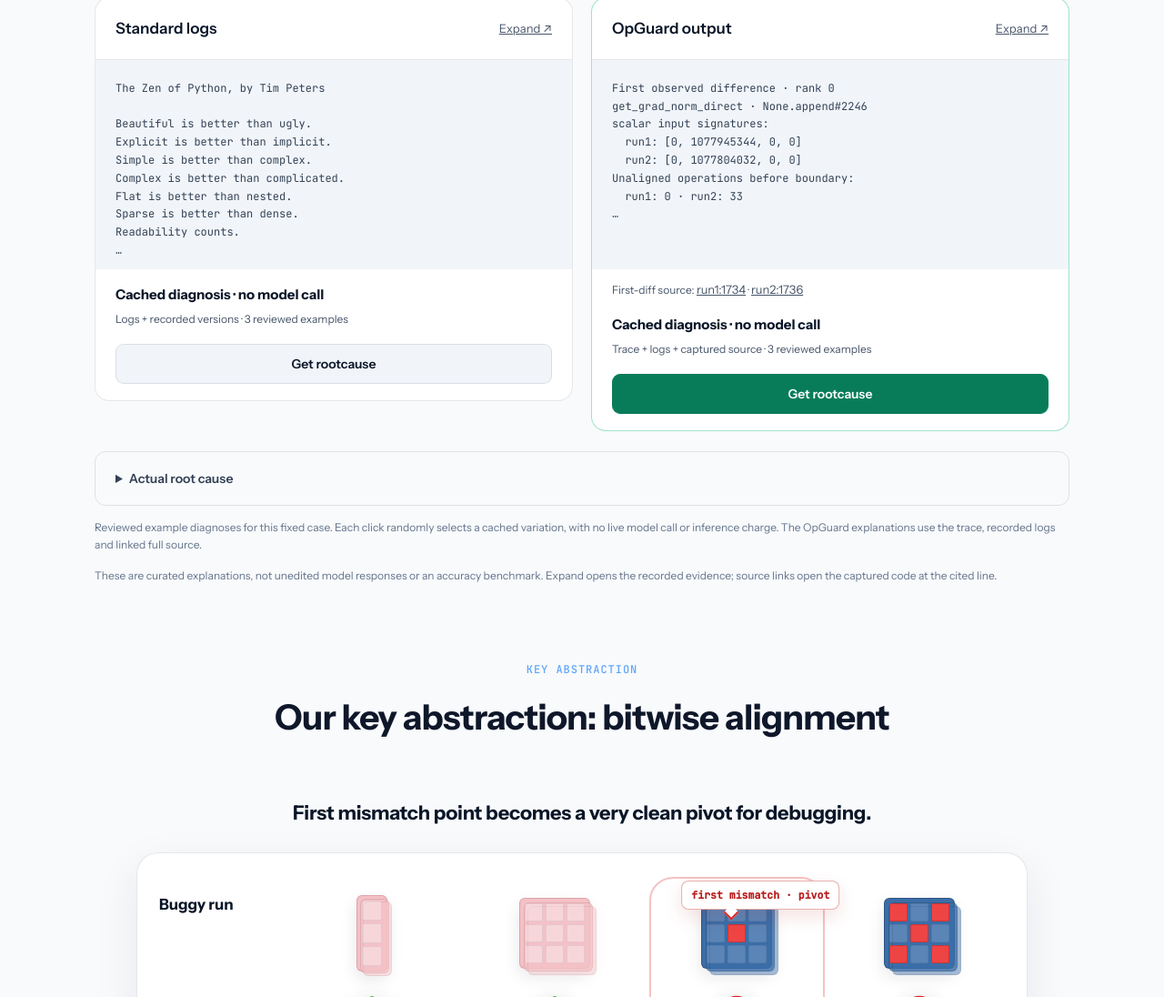
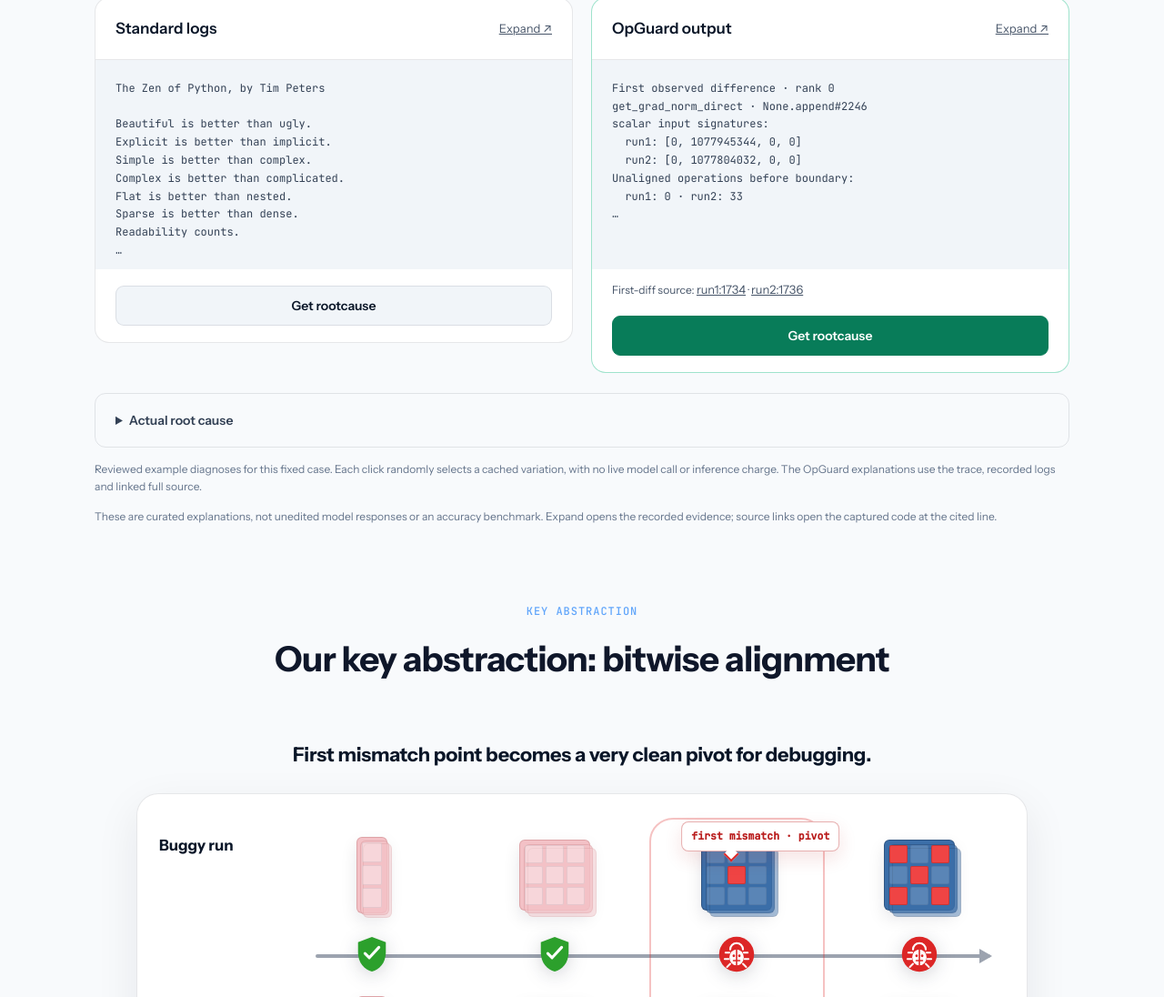
Before and after one commit to OrderLab/OpGuard, a website: page index.html in a window 1280 px wide. Shown: the part 1202-2298 px from the top of the page at 91% size. Drawn offline with Linux system fonts and the light colour scheme; no server answers.

Commit message:
Remove cached diagnosis captions from demo cards

```diff
--- a/css/rootcause.css
+++ b/css/rootcause.css
@@ -21,9 +21,6 @@
 .rootcause__note { font-size: 12px; color: var(--text-muted); margin-top: 14px; }
 @media (max-width: 700px) { .rootcause__grid { grid-template-columns: 1fr; } .rootcause { padding: 40px 18px 60px; } }
 
-.rootcause__cost { padding: 16px 22px 0; display: grid; gap: 5px; font-size: 13px; color: var(--text-secondary); }
-.rootcause__cost strong { color: var(--text-heading); font-size: 15px; }
-.rootcause__cost span { font-size: 12px; }
 .rootcause__note a { color: var(--text-secondary); }
 .rootcause__answer a { color: var(--green-500); white-space: normal; overflow-wrap: anywhere; }
 .rootcause__source { margin: 12px 22px 0; font-size: 12px; color: var(--text-secondary); }
--- a/index.html
+++ b/index.html
@@ -125,7 +125,6 @@
 Sparse is better than dense.
 Readability counts.
 …</pre>
-          <div class="rootcause__cost"><strong>Cached diagnosis · no model call</strong><span>Logs + recorded versions · 3 reviewed examples</span></div>
           <footer><button type="button" data-rootcause="trace" aria-label="Get rootcause from standard logs">Get rootcause</button></footer>
           <div class="rootcause__answer" id="trace-answer" role="status" aria-live="polite" hidden></div>
         </article>
@@ -140,7 +139,6 @@
   run1: 0 · run2: 33
 …</pre>
           <p class="rootcause__source">First-diff source: <a href="demo/sources/run1-stage_1_and_2.html#L1734" target="_blank" rel="noopener">run1:1734</a> · <a href="demo/sources/run2-stage_1_and_2.html#L1736" target="_blank" rel="noopener">run2:1736</a></p>
-          <div class="rootcause__cost"><strong>Cached diagnosis · no model call</strong><span>Trace + logs + captured source · 3 reviewed examples</span></div>
           <footer><button type="button" data-rootcause="opguard" aria-label="Get rootcause from OpGuard output">Get rootcause</button></footer>
           <div class="rootcause__answer" id="opguard-answer" role="status" aria-live="polite" hidden></div>
         </article>
```
